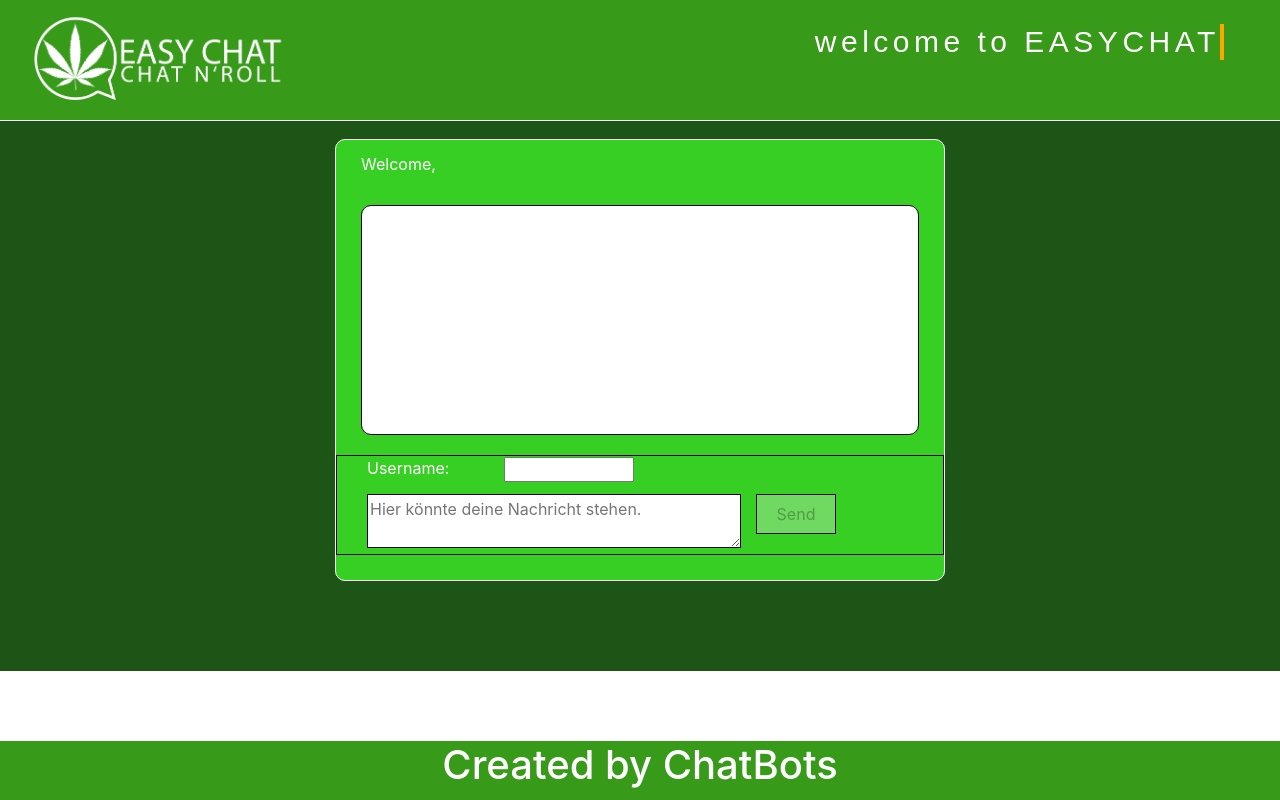
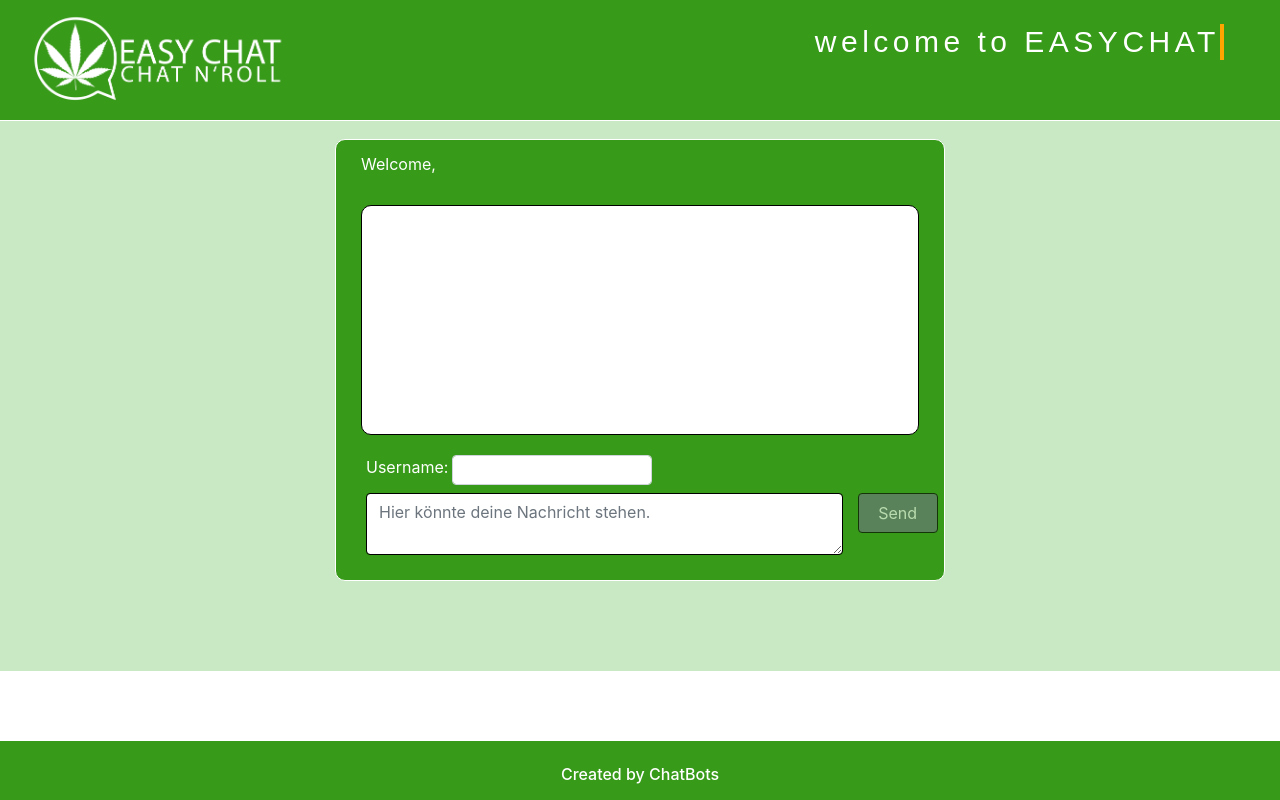
Before and after one commit to FHS-SWL1-chatbots/easychat_real, an Angular app in the folder easychat/: page / in a window 1280 px wide. Built offline with nearby package versions, Linux system fonts and the light colour scheme.

Commit message:
little changes

```diff
--- a/easychat/src/app/app.component.css
+++ b/easychat/src/app/app.component.css
@@ -5,7 +5,7 @@
     bottom: 60%;
     width: 100%;
     padding-bottom:25px;
-    background: #38cf24;
+    background:  #379A19;
     border:1px solid white;
     height: 100%;
     border-radius: 10px;
@@ -15,5 +15,5 @@
     height: 550px;
     width: 100%;
     margin: 0;
-    background-color:#1d5516;
+    background-color:#c9e9c5;
 }
--- a/easychat/src/app/chat-history/chat-history.component.html
+++ b/easychat/src/app/chat-history/chat-history.component.html
@@ -1,5 +1,5 @@
 <div id="menu">
-    <p class="welcome">Welcome, <b>{{benutzername}}</b></p>
+    <p class="welcome" >Welcome, <span [ngStyle]="colorLi"><b>{{username}}</b></span></p>
     <div style="clear:both"></div>
 </div>
 
--- a/easychat/src/app/chat-history/chat-history.component.ts
+++ b/easychat/src/app/chat-history/chat-history.component.ts
@@ -17,11 +17,13 @@ export class ChatHistoryComponent implements OnInit {
 
   public msgs: String[] = [];
   public benutzername: String[] = [];
+  public username: String ="";
   public colorLi: Object;
 
   saveMsg(value: String){
     this.msgs.push(value);
     this.benutzername.push(this.pService.nickname);
+    this.username = this.pService.nickname;
     this.colorLi = {"color": this.pService.colorName};
   }
 
--- a/easychat/src/app/chatbar/chatbar.component.css
+++ b/easychat/src/app/chatbar/chatbar.component.css
@@ -3,8 +3,8 @@ form, p, span {
     padding:0; }
 
 #username { font:12px arial;
-    width: 130px;
-    height: 25px;
+    width: 200px;
+    height: 30px;
     padding: 0px;
 }
 
@@ -28,6 +28,3 @@ form, p, span {
 label.msgbefore {
     color: white;
 }
-.container {
-    border: 1px solid black;
-}
--- a/easychat/src/app/chatbar/chatbar.component.html
+++ b/easychat/src/app/chatbar/chatbar.component.html
@@ -1,20 +1,20 @@
 <div class="container col-12">
 <form name="message" action="">
     <div class="row">
-        <div class="col-3">
+        <div class="col-2">
     <label [hidden]="inputDisabled" class="msgbefore">Username:</label>
         </div>
-        <div class="col-3">
-    <input id="username" [hidden]="inputDisabled"  name="username" [(ngModel)]='username' maxlength="12" minlength="3" [disabled]="inputDisabled"/>
+        <div class="col-10">
+    <input id="username" class="form-control" [hidden]="inputDisabled"  name="username" [(ngModel)]='username' maxlength="12" minlength="3" [disabled]="inputDisabled"/>
         </div>
     </div>
     <div class="row">
-        <div class="col-8">
+        <div class="col-10">
     <textarea name="chatMsg" [(ngModel)]='chatMsg' (keyup.enter)="sendMsg()" maxlength="1000" minlength="1" type="text"
-        id="usermsg" placeholder="Hier könnte deine Nachricht stehen." size="64" (keyup.enter)="sendMessage()"></textarea>
+        id="usermsg" class="form-control"  placeholder="Hier könnte deine Nachricht stehen." size="64" (keyup.enter)="sendMessage()"></textarea>
         </div>
-        <div class="col-4">
-    <input name="submitmsg" [disabled]="!chatMsg || !username" type="submit" id="submitmsg" value="Send" (click)="sendMsg()" />
+        <div class="col-2">
+    <input name="submitmsg" class="btn btn-secondary" [disabled]="!chatMsg || !username" type="submit" id="submitmsg" value="Send" (click)="sendMsg()" />
         </div>
     </div>
 </form>
--- a/easychat/src/app/chatbar/chatbar.component.ts
+++ b/easychat/src/app/chatbar/chatbar.component.ts
@@ -27,15 +27,16 @@ export class ChatbarComponent implements OnInit {
         this.pService.colorName = this.getRandomColor()
         this.inputColor = true;
       }
-      if (this.username != null) {
+      if (this.username != this.pService.nickname) {
         this.pService.nickname = this.username;
+        alert("Der Benutzername wurde gesetzt oder geändert!");
       }
       this.msgEvent.emit(this.chatMsg);
       this.chatMsg = '';
       this.chatMsg = this.chatMsg.trim();
       this.chatMsg.match("/\s/");
     } else {
-      alert("Dieser Nutzername ist nicht erlaubt!");
+      alert("Dieser Nutzername ist nicht erlaubt! Erlaubte Zeichen: a-z A-Z . - _ ");
     }
 
   }
--- a/easychat/src/app/footer/footer.component.html
+++ b/easychat/src/app/footer/footer.component.html
@@ -1,5 +1,6 @@
 <div class="footer">
     <div class="col-12">
-        <h1 class="easychat">Created by ChatBots</h1>
+        <br/>
+        <h6 class="easychat">Created by ChatBots</h6>
     </div>
 </div>
```
